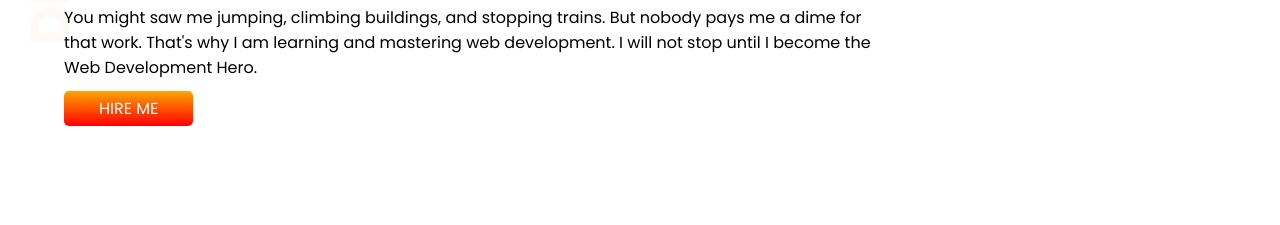
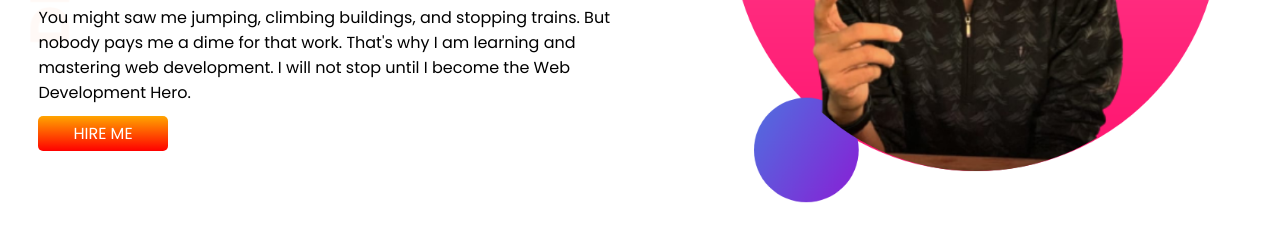
Before and after one commit to azharfahim1/dev-portfolio, a plain HTML site: page index.html in a window 1280 px wide. Shown: the part 317-542 px from the top of the page. Drawn offline with Linux system fonts and the light colour scheme.

```diff
--- a/style.css
+++ b/style.css
@@ -12,14 +12,13 @@
 }
 section{
     display: flex;
-    border: left 20px;
-    margin-bottom: 120px;
 }
 .half-width{
-    padding-left:5%;
+    width: 50%;
+    padding-left:3%;
 }
 .half-width img {
- width:100% ;
+ width:90% ;
 }
 .link{
 
```
